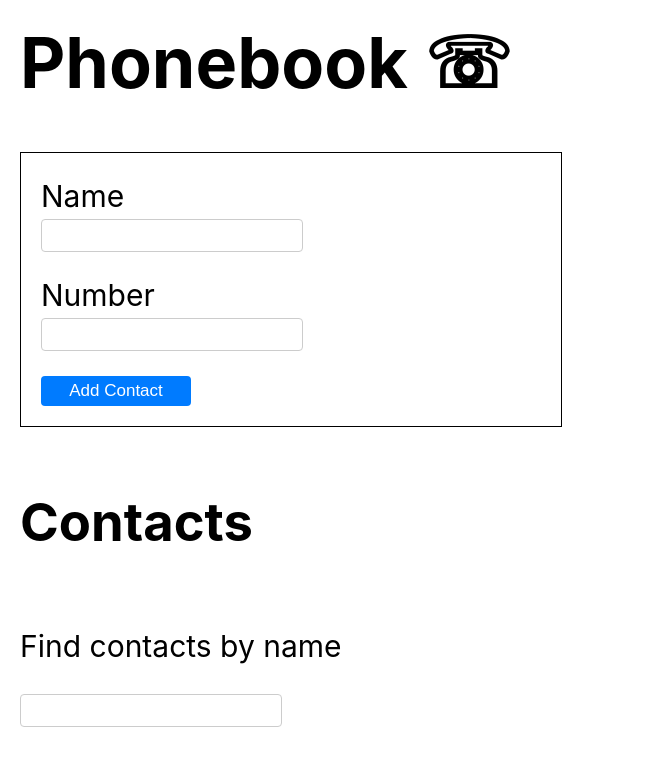
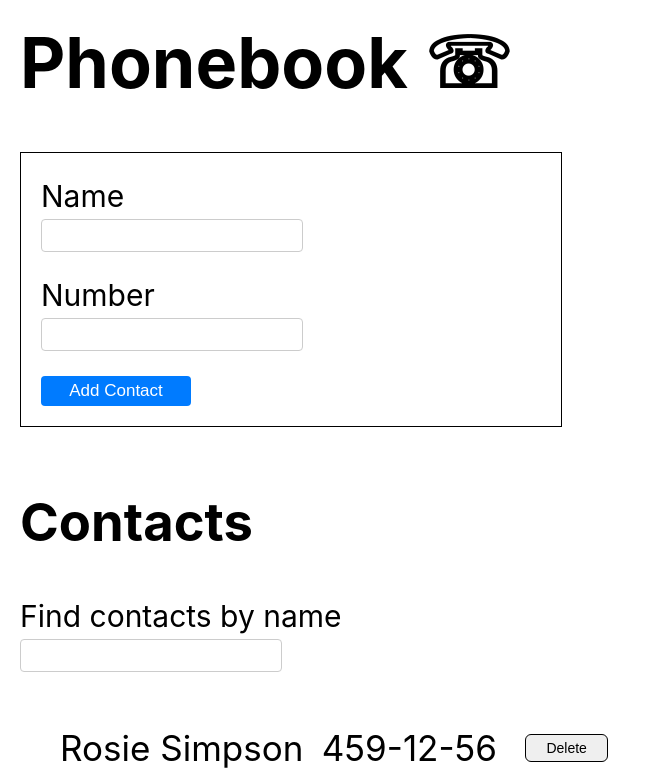
Before and after one commit to Ancasab/goit-react-hw-02-phonebook, a React (Create React App) app: page / in a window 1280 px wide. Shown: the top 784 px of the page, without its empty margins (0-651 px from the left). Built offline with nearby package versions, Linux system fonts and the light colour scheme.

Commit message:
Fine tune styling

```diff
--- a/src/components/ContactForm/ContactForm.jsx
+++ b/src/components/ContactForm/ContactForm.jsx
@@ -46,7 +46,7 @@
       <Input
         type="text"
         name="name"
-        pattern="^[a-zA-Zа-яА-Я]+(([' -][a-zA-Zа-яА-Я ])?[a-zA-Zа-яА-Я]*)*$"
+        pattern="^[a-zA-Zа-яА-Я]+(([' -][a-zA-Zа-яА-Я])?[a-zA-Zа-яА-Я]*)*$"
         title="Name may contain only letters, apostrophe, dash and spaces. For example Adrian, Jacob Mercer, Charles de Batz de Castelmore d'Artagnan"
         required
         value={name}
--- a/src/components/Filter/Filter.jsx
+++ b/src/components/Filter/Filter.jsx
@@ -9,7 +9,7 @@
     return (
         <>
             <Text>
-                <p>Find contacts by name</p>
+                Find contacts by name
             </Text>
             <Input
                 type="text"
--- a/src/components/Filter/Filter.styled.jsx
+++ b/src/components/Filter/Filter.styled.jsx
@@ -1,14 +1,6 @@
 import styled from "styled-components";
 
 export const Input = styled.input`
-    // padding: 5px;
-    // border-radius: 6px;
-    // border: none;
-    // outline: 0;
-    // background-color: #fff;
-    // box-shadow: 0 1px 6px 0 #20212447;
-    // font-size: 18px;
-
     padding: 5px;
     margin-bottom: 20px;
     border: 1px solid #ccc;
@@ -22,6 +14,6 @@
 export const Text = styled.p`
     font-size: 30px;
     margin-top: 0;
-    margin-bottom:0;
+    margin-bottom:5px;
 
 `;
```
